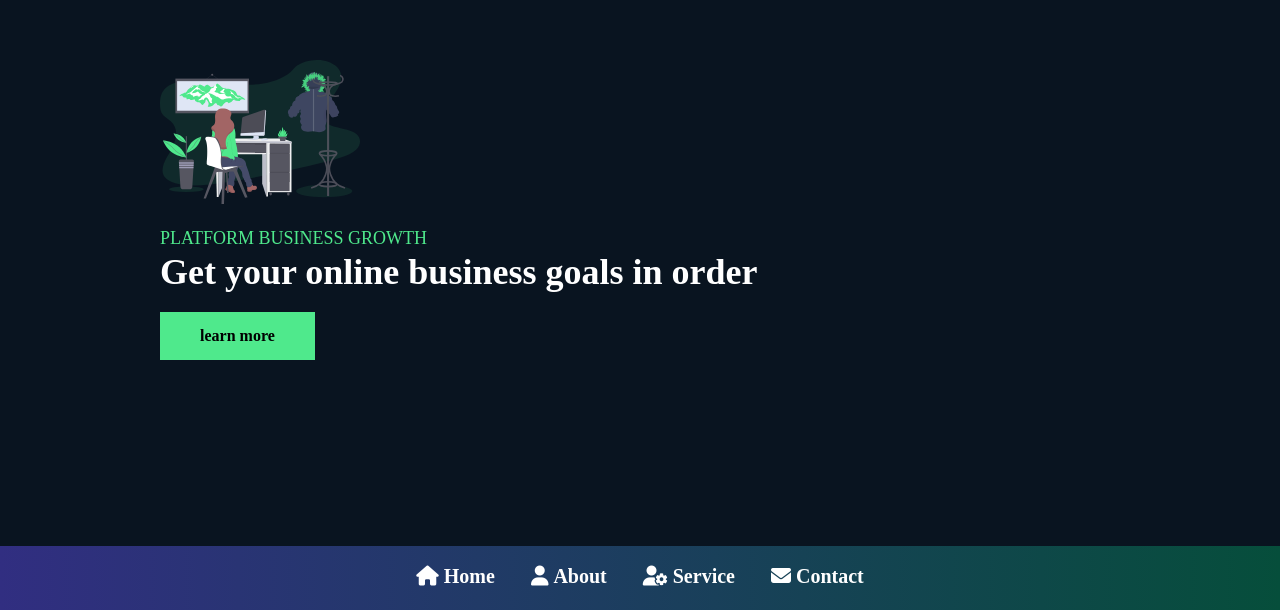
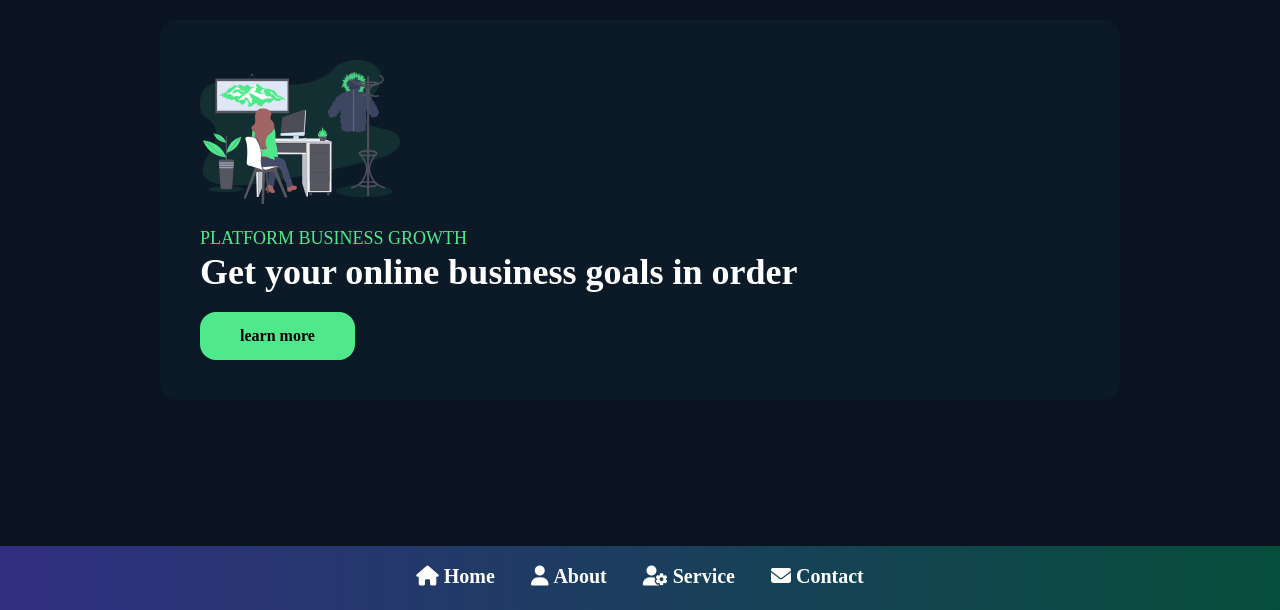
Before and after one commit to manikblocck/small-tailwind-project, a website built with Vite: page index.html in a window 1280 px wide. Shown: the part 190-800 px from the top of the page. Built offline with nearby package versions, Linux system fonts and the light colour scheme; a web font is replaced by a local one.

Commit message:
about&home secation

```diff
--- a/index.html
+++ b/index.html
@@ -54,10 +54,12 @@
 
     <section id="home" class="h-screen flex justify-center items-center">
         <div class="w-3/4">
+           <div class="bg-bg-dark-color p-10 rounded-2xl ">
             <img src="image/home.svg" class="w-custom-image-width mb-5">
             <h1 class="text-lg text-primary-colar">PLATFORM BUSINESS GROWTH</h1>
             <h3 class="text-xl md:text-4xl text-white font-semibold mb-5">Get your online business goals in order</h3>
-            <a href="" class="bg-primary-colar font-semibold inline-block px-10 py-3 hover:bg-slate-400 hover:text-white transition-all ">learn more</a>
+            <a href="" class="bg-primary-colar font-semibold rounded-2xl inline-block px-10 py-3 hover:bg-slate-400 hover:text-white transition-all ">learn more</a>
+           </div>
         </div>
     </section>
 
```
